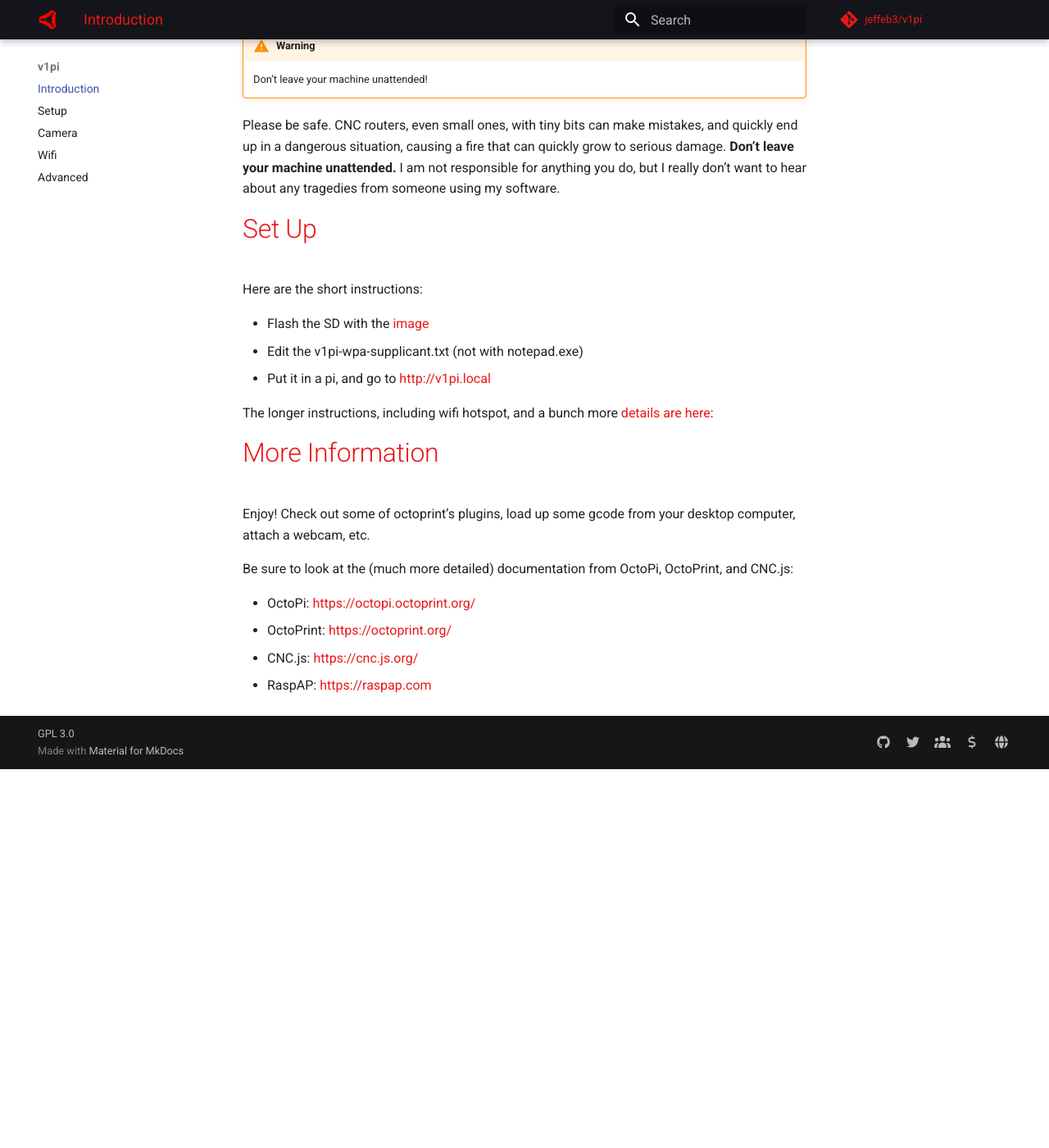
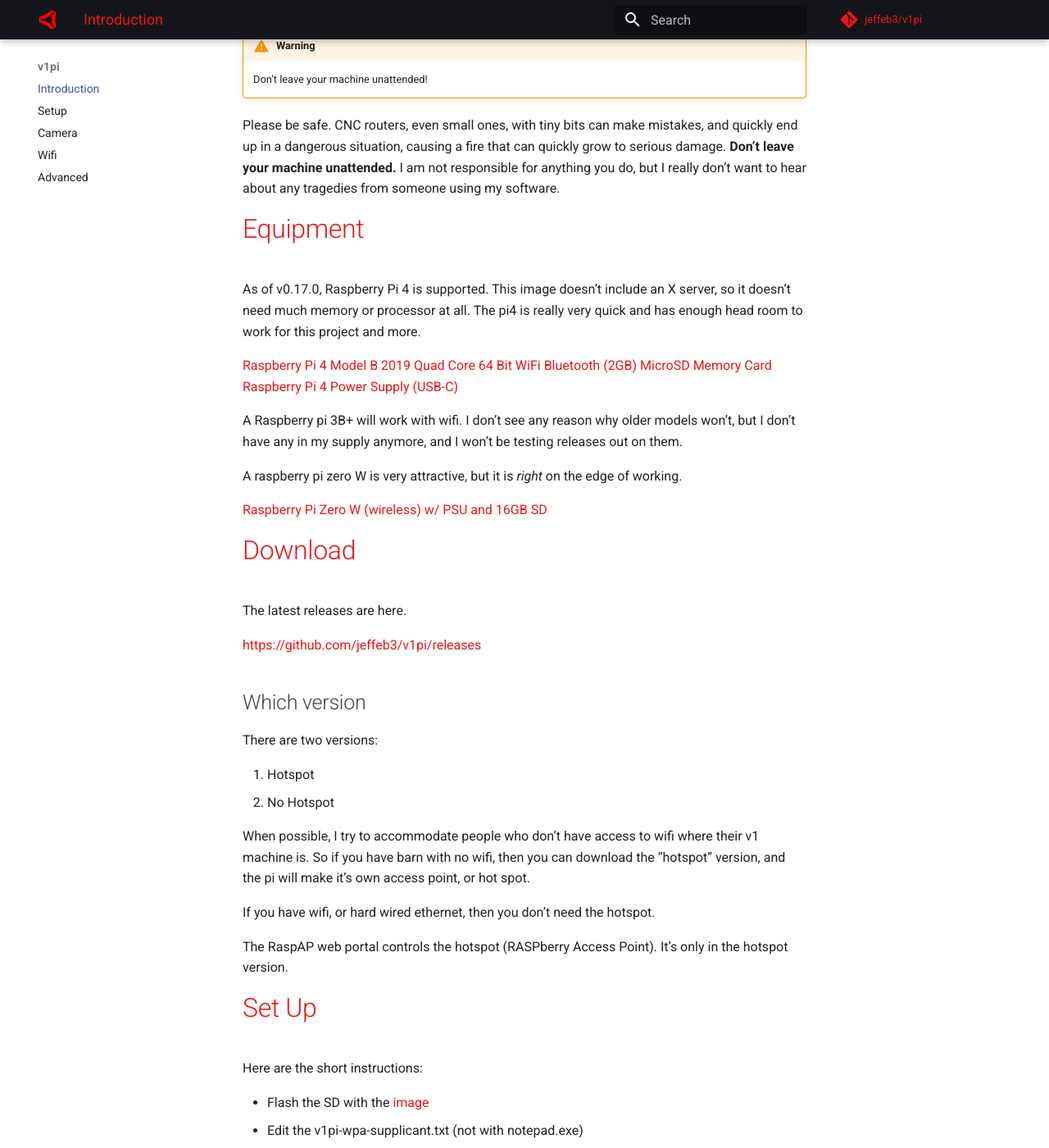
Before and after one commit to jeffeb3/v1pi, an MkDocs documentation site: the page built from docs/index.md, in a window 1280 px wide and 1400 px high, scrolled down 1021 px. Shown: the whole window at 82% size. Built offline with MkDocs 1.6.1 and Material for MkDocs 9.7.7, drawn with Linux system fonts in a browser that asks for light colours; comment, search, counter and statistics services are not loaded; before the commit the page ends 1959 px from its top, so only the background shows below that.

Commit message:
Added a blurp about equipment

```diff
--- a/docs/index.md
+++ b/docs/index.md
@@ -19,6 +19,48 @@
 in a dangerous situation, causing a fire that can quickly grow to serious damage. **Don't leave your
 machine unattended.** I am not responsible for anything you do, but I really don't want to hear about
 any tragedies from someone using my software.
+
+Equipment
+======
+
+As of v0.17.0, Raspberry Pi 4 is supported. This image doesn't include an X server, so it doesn't
+need much memory or processor at all. The pi4 is really very quick and has enough head room to work
+for this project and more.
+
+[Raspberry Pi 4 Model B 2019 Quad Core 64 Bit WiFi Bluetooth (2GB)](https://amzn.to/2r2MnHX)
+[MicroSD Memory Card](https://amzn.to/2DxPn1C)
+[Raspberry Pi 4 Power Supply (USB-C)](https://amzn.to/33xweYg)
+
+A Raspberry pi 3B+ will work with wifi. I don't see any reason why older models won't, but I don't
+have any in my supply anymore, and I won't be testing releases out on them.
+
+A raspberry pi zero W is very attractive, but it is _right_ on the edge of working.
+
+[Raspberry Pi Zero W (wireless) w/ PSU and 16GB SD](https://amzn.to/2DBYPBa)
+
+Download
+======
+
+The latest releases are here.
+
+https://github.com/jeffeb3/v1pi/releases
+
+Which version
+-------------
+
+There are two versions:
+
+1. Hotspot
+1. No Hotspot
+
+When possible, I try to accommodate people who don't have access to wifi where their v1 machine is.
+So if you have barn with no wifi, then you can download the "hotspot" version, and the pi will make
+it's own access point, or hot spot.
+
+If you have wifi, or hard wired ethernet, then you don't need the hotspot.
+
+The RaspAP web portal controls the hotspot (RASPberry Access Point). It's only in the hotspot
+version.
 
 Set Up
 ======
```
Also changed, not shown: docs/advanced.md (+2 -0 lines).
